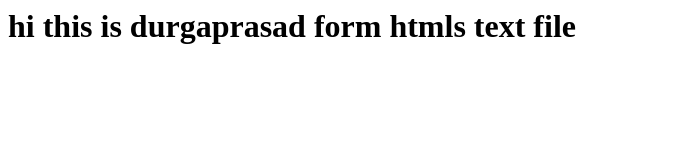
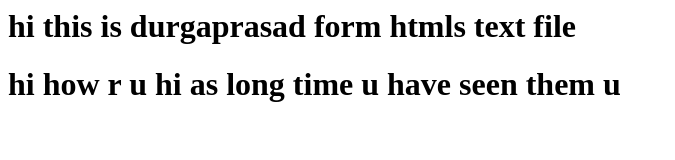
Before and after one commit to laludp/satya, a plain HTML site: page index.html in a window 1280 px wide. Shown: the whole page, without its empty margins (0-675 px from the left). Drawn offline with Linux system fonts and the light colour scheme.

Commit message:
new date is entry

```diff
--- a/index.html
+++ b/index.html
@@ -1 +1,3 @@
-<h1> hi this is durgaprasad form htmls text file<h1>
+ <h1> hi this is durgaprasad form htmls text file<h1>
+hi how r u
+hi as long time u have seen them u
```
